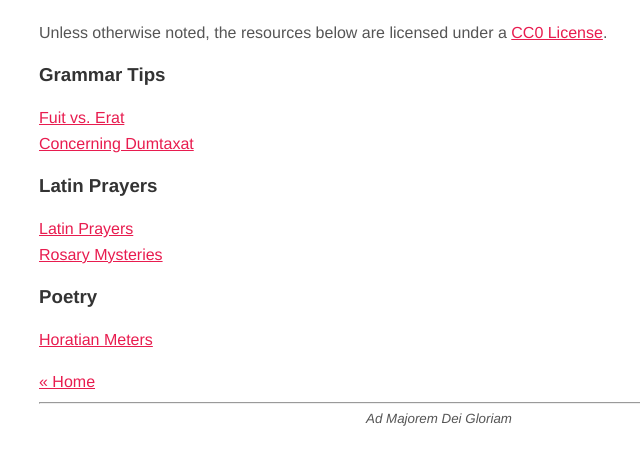
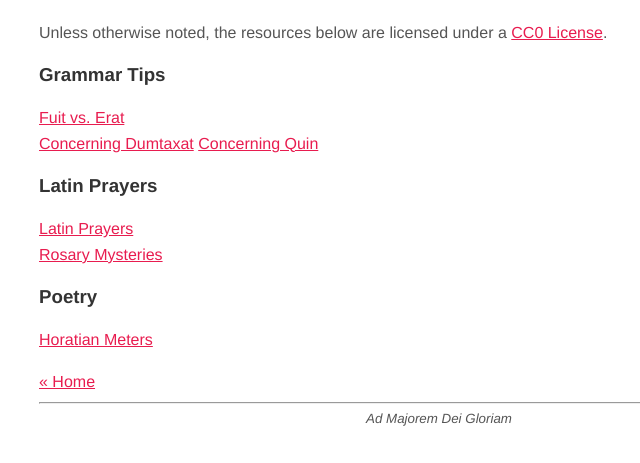
Before and after one commit to MichaelCampanus/MichaelCampanus.github.io, a plain HTML site: page latin resources.html in a window 1280 px wide. Shown: the part 49-512 px from the top of the page, without its empty margins (201-841 px from the left). Drawn offline with Linux system fonts and the light colour scheme.

Commit message:
Update latin resources.html

```diff
--- a/latin resources.html
+++ b/latin resources.html
@@ -17,6 +17,7 @@
 	<a href="Resources/fuit vs erat.html">Fuit vs. Erat</a>
 	<br>
 	<a href="Resources/doomtaxat.html">Concerning Dumtaxat</a>
+	<a href="Resources/quin.html">Concerning Quin</a>
 
 
 	<h3>Latin Prayers</h3>
```
